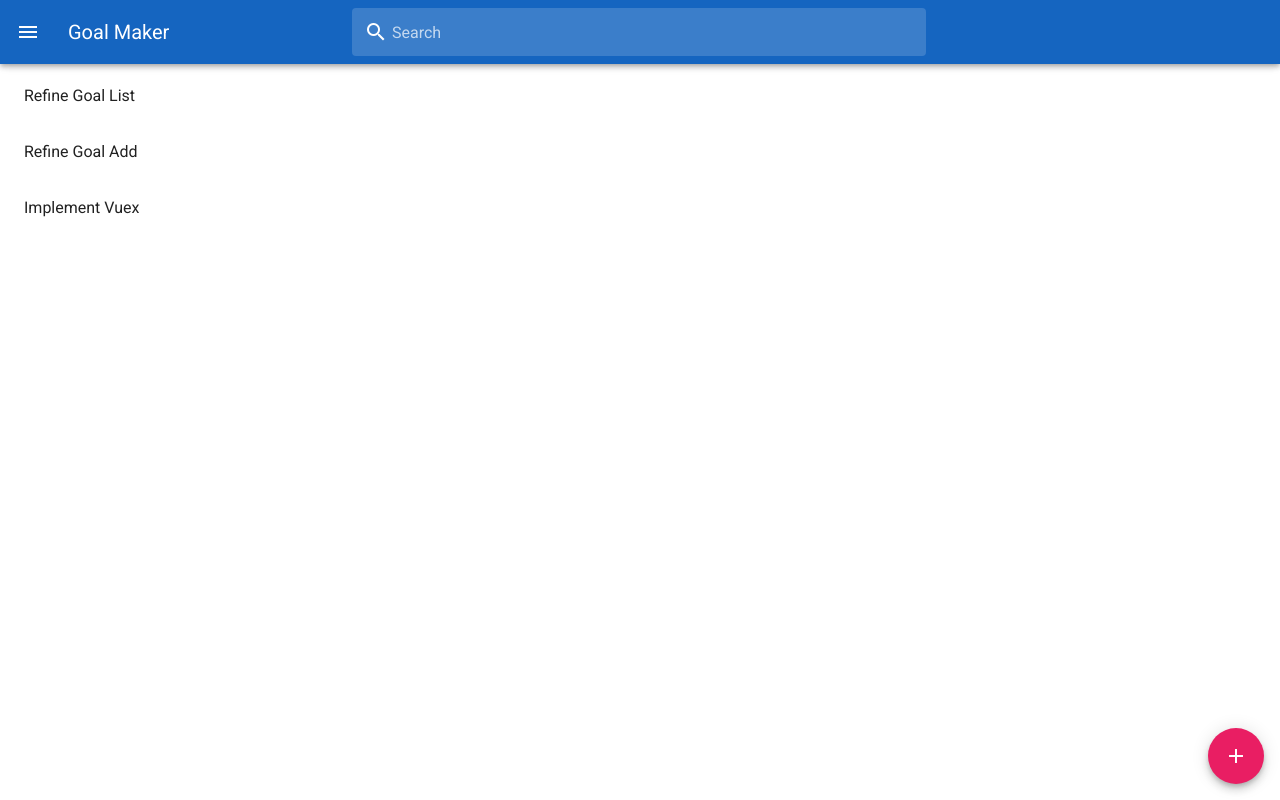
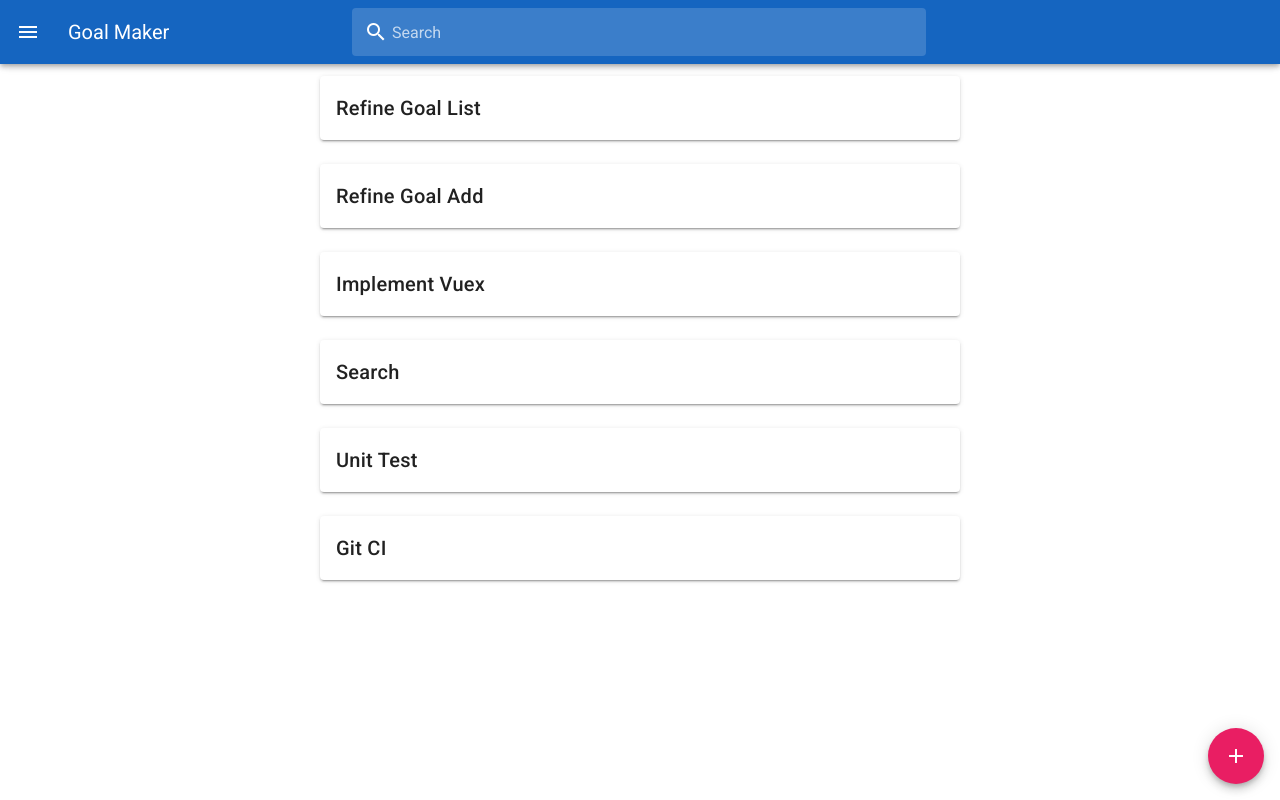
Before and after one commit to bremp/goalmaker, a Vue app: page / in a window 1280 px wide. Built offline with nearby package versions, Linux system fonts and the light colour scheme.

Commit message:
Implemented search.

```diff
--- a/src/components/GoalList.vue
+++ b/src/components/GoalList.vue
@@ -1,17 +1,21 @@
 <template>
-  <v-row>
-    <v-list rounded width="100%">
-      <v-list-item-group v-model="goal" color="primary" align="start">
-        <draggable v-model="goals" @start="drag = true" @end="drag = false">
-          <v-list-item v-for="(goal, i) in goals" :key="i">
-            <v-list-item-content>
-              <v-list-item-title v-text="goal.title"></v-list-item-title>
-            </v-list-item-content>
-          </v-list-item>
-        </draggable>
-      </v-list-item-group>
-    </v-list>
-  </v-row>
+  <v-container fluid>
+    <draggable v-model="goals" @start="drag = true" @end="drag = false">
+      <v-row v-for="(goal, i) in goals" :key="i">
+        <v-col>
+          <v-card
+            class="mx-auto"
+            :min-width="640"
+            :max-width="640"
+            :hover="true"
+            :ripple="true"
+          >
+            <v-card-title>{{ goal.title }}</v-card-title>
+          </v-card>
+        </v-col>
+      </v-row>
+    </draggable>
+  </v-container>
 </template>
 
 <script>
--- a/src/components/Home.vue
+++ b/src/components/Home.vue
@@ -38,13 +38,12 @@
         prepend-inner-icon="mdi-magnify"
         label="Search"
         class="hidden-sm-and-down"
+        v-model="searchInput"
       />
       <v-spacer />
     </v-app-bar>
     <v-content>
-      <v-container fluid>
-        <goal-list v-bind:goals="goals"></goal-list>
-      </v-container>
+      <goal-list v-bind:goals="searchedGoals"></goal-list>
     </v-content>
     <goal-add @addGoal="appendGoal"></goal-add>
   </v-app>
@@ -64,6 +63,7 @@ export default {
   },
   data: () => ({
     drawer: false,
+    searchInput: "",
     items: [
       { icon: "mdi-contacts", text: "Contacts" },
       { icon: "mdi-history", text: "Frequently contacted" },
@@ -78,9 +78,27 @@ export default {
       },
       {
         title: "Implement Vuex"
+      },
+      {
+        title: "Search"
+      },
+      {
+        title: "Unit Test"
+      },
+      {
+        title: "Git CI"
       }
     ]
   }),
+  computed: {
+    searchedGoals() {
+      const searchFilter = this.searchInput.toLowerCase().trim();
+      if (!searchFilter) return this.goals;
+      return this.goals.filter(
+        g => g.title.toLowerCase().indexOf(searchFilter) > -1
+      );
+    }
+  },
   methods: {
     appendGoal(goalData) {
       console.log(goalData);
```
